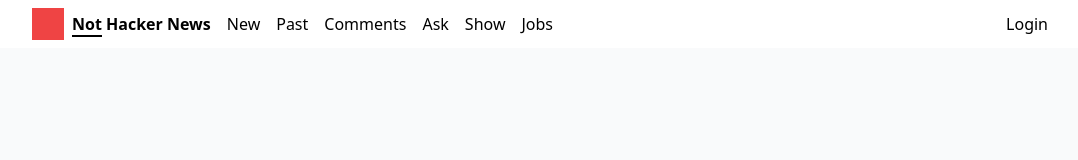
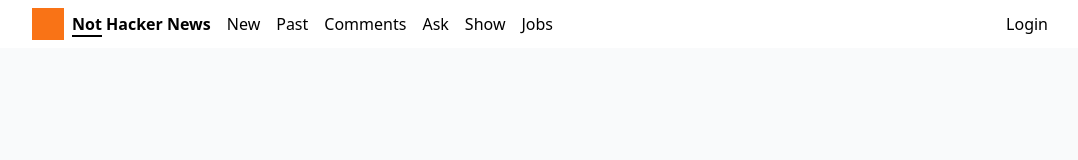
Before and after one commit to chrrs/not-hacker-news, a Next.js app: page / in a window 1280 px wide. Shown: the top 160 px of the page, without its empty margins (96-1174 px from the left). Built offline with nearby package versions, Linux system fonts and the light colour scheme.

Commit message:
Migrate to WindiCSS

```diff
--- a/components/Header.tsx
+++ b/components/Header.tsx
@@ -7,7 +7,7 @@ const Header: React.FC = () => {
                 <div className="flex items-center">
                     <Link href="/" passHref>
                         <a className="flex items-center gap-2 mr-2">
-                            <span className="inline-block bg-red-500 w-8 h-8 text-white" />
+                            <span className="inline-block bg-orange-500 w-8 h-8 text-white" />
                             <span className="font-semibold">
                                 <span className="border-b-2 border-black">
                                     Not
--- a/next.config.js
+++ b/next.config.js
@@ -1,3 +1,7 @@
 module.exports = {
     reactStrictMode: true,
+    webpack: (config) => {
+        config.plugins.push(new (require('windicss-webpack-plugin'))());
+        return config;
+    },
 };
--- a/pages/_app.tsx
+++ b/pages/_app.tsx
@@ -1,4 +1,5 @@
 import '../styles/global.css';
+import 'windi.css';
 
 function MyApp({ Component, pageProps }) {
     return <Component {...pageProps} />;
--- a/postcss.config.js
+++ /dev/null
@@ -1,6 +0,0 @@
-module.exports = {
-    plugins: {
-        tailwindcss: {},
-        autoprefixer: {},
-    },
-};
--- a/styles/global.css
+++ b/styles/global.css
@@ -1,7 +1,3 @@
-@tailwind base;
-@tailwind components;
-@tailwind utilities;
-
 .header-link {
     @apply inline-block px-2 py-1 h-full hover:bg-gray-100 rounded transition-colors;
 }
--- a/tailwind.config.js
+++ /dev/null
@@ -1,11 +0,0 @@
-module.exports = {
-    purge: ['./pages/**/*.{ts,tsx}', './components/**/*.{ts,tsx}'],
-    darkMode: false,
-    theme: {
-        extend: {},
-    },
-    variants: {
-        extend: {},
-    },
-    plugins: [],
-};
--- /dev/null
+++ b/windi.config.js
@@ -0,0 +1,11 @@
+module.exports = {
+    extract: {
+        include: ['**/*.{tsx,css}'],
+        exclude: ['node_modules', '.git', '.next/**/*'],
+    },
+    darkMode: false,
+    theme: {
+        extend: {},
+    },
+    plugins: [],
+};
```
Also changed, not shown: package.json (+3 -4 lines), 1 other file (tests, documents, lock files or other folders).
